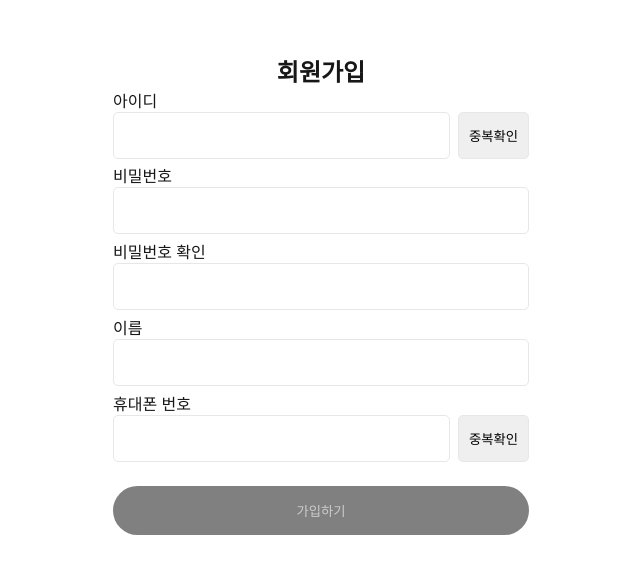
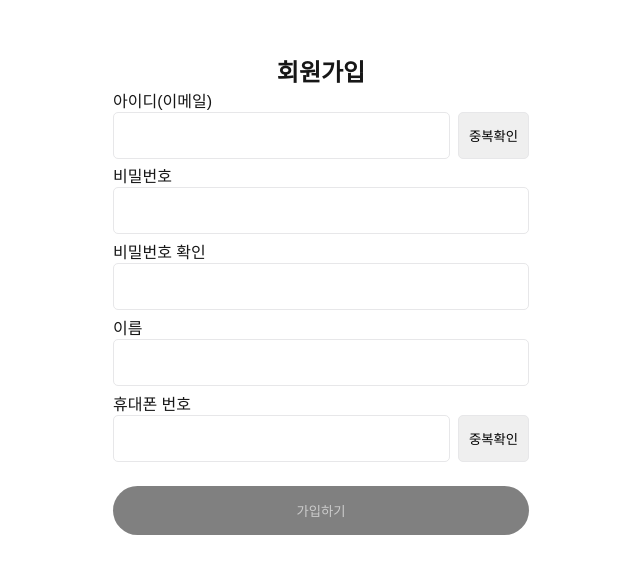
Before and after one commit to rmfnxm23/CHEESE-CHOCO_FE, a Next.js app in the folder cheesenchoco/: page /join in a window 1280 px wide. Shown: the part 106-680 px from the top of the page, without its empty margins (319-959 px from the left). Built offline with nearby package versions, Linux system fonts and the light colour scheme; no server answers.

Commit message:
style: 회원가입 시 '아이디' 안내 텍스트를 '이메일'로 변경하여 가입 절차 명확화

```diff
--- a/cheesenchoco/src/features/UserManagement/JoinPage/index.tsx
+++ b/cheesenchoco/src/features/UserManagement/JoinPage/index.tsx
@@ -149,7 +149,7 @@ const JoinPage = () => {
         <h2>회원가입</h2>
         <form onSubmit={formik.handleSubmit}>
           {/* 아이디 (이메일) */}
-          <div>아이디</div>
+          <div>아이디(이메일)</div>
           <div className="duplicate-wrap">
             <input
               type="email"
--- a/cheesenchoco/src/util/validation.ts
+++ b/cheesenchoco/src/util/validation.ts
@@ -8,7 +8,7 @@ export const emailValidation = (
 ) => {
   const regex = /\S+@\S+\.\S+/;
   if (!email) {
-    setEmailError("아이디를 입력해주세요.");
+    setEmailError("이메일을 입력해주세요.");
     setIsEmail(false);
   } else if (!regex.test(email)) {
     setEmailError("이메일의 형식이 아닙니다.");
```
